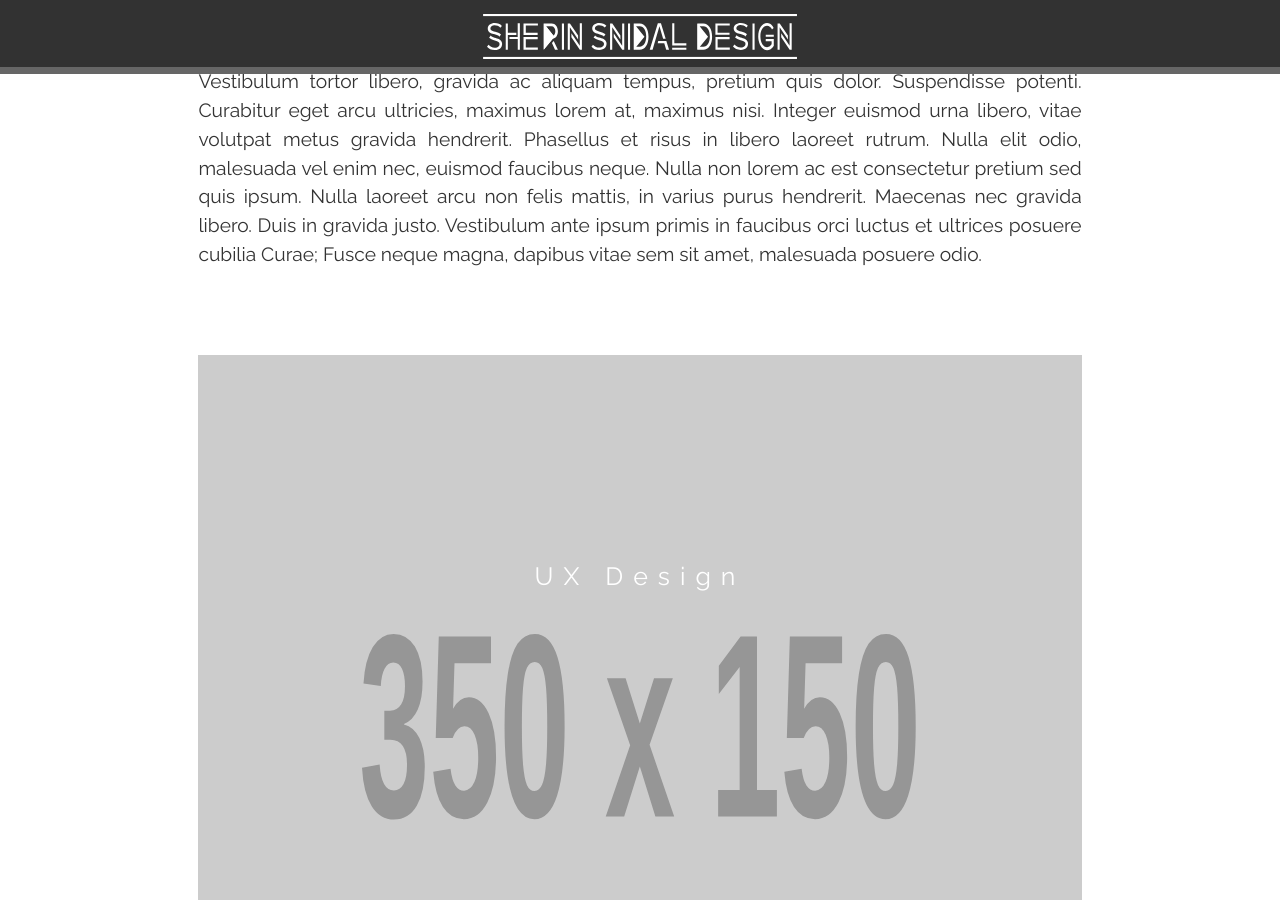
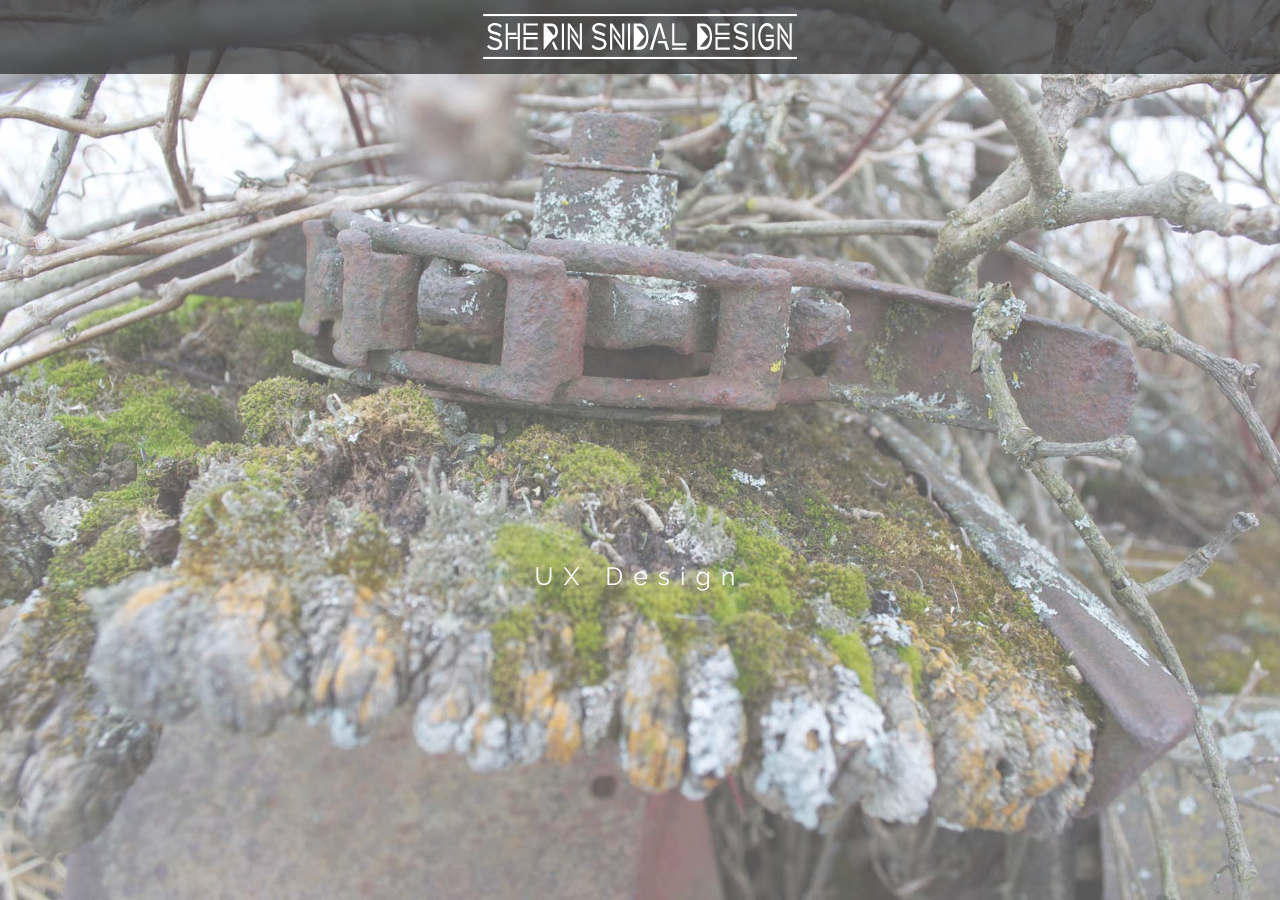
Before and after one commit to tessasherinsnidal/sherinsnidaldesign.ca, a Jekyll site: the page built from gendersafe.html, in a window 1280 px wide and 900 px high. Built offline with Jekyll 4.4.1, drawn with Linux system fonts in a browser that asks for light colours; some of the changed text lies outside the part shown.

Commit message:
more stuffs

```diff
--- a/css/nav-footer.css
+++ b/css/nav-footer.css
@@ -83,7 +83,7 @@
   width: 100%;
 }
 
-.bgimg-1, .bgimg-2, .bgimg-3, .bgimg-cap, .bgimg-cap {
+.bgimg-2, .bgimg-3, .bgimg-4, .bgimg-5, .bgimg-6, .bgimg-7, .bgimg-8, .bgimg-9 {
   position: relative;
   opacity: 0.65;
   background-attachment: fixed;
@@ -92,27 +92,62 @@
   background-size: cover;
 }
 
-.bgimg-cap {
-  background-image: url("{{site.baseurl}}/images/cap.jpg");
+.bgimg-1 {
+  position: relative;
+  opacity: 1;
+  background-attachment: fixed;
+  background-position: center;
+  background-repeat: no-repeat;
+  background-size: cover;
+}
+
+.bgimg-1 {
+  background-image: url("{{site.baseurl}}/images/main.jpg");
   min-height: 100vh;
 }
 
-.bgimg-dead {
-  background-image: url("{{site.baseurl}}/images/dead.jpg");
+.bgimg-1-2 {
+  background-image: url("{{site.baseurl}}/images/main.jpg");
+  min-height: 100vh;
+  opacity: 0.65;
+}
+
+.bgimg-2 {
+  background-image: url("{{site.baseurl}}/images/harvester.jpg");
   min-height: 100vh;
 }
 
-.bgimg-1 {
+.bgimg-3 {
   background-image: url("{{site.baseurl}}/images/test.jpg");
   min-height: 100vh;
 }
 
-.bgimg-2 {
+.bgimg-4 {
   background-image: url("{{site.baseurl}}/images/test.jpg");
   min-height: 100vh;
 }
 
-.bgimg-3 {
+.bgimg-5 {
+  background-image: url("{{site.baseurl}}/images/test.jpg");
+  min-height: 100vh;
+}
+
+.bgimg-6 {
+  background-image: url("{{site.baseurl}}/images/test.jpg");
+  min-height: 100vh;
+}
+
+.bgimg-7 {
+  background-image: url("{{site.baseurl}}/images/test.jpg");
+  min-height: 100vh;
+}
+
+.bgimg-8 {
+  background-image: url("{{site.baseurl}}/images/test.jpg");
+  min-height: 100vh;
+}
+
+.bgimg-9 {
   background-image: url("{{site.baseurl}}/images/test.jpg");
   min-height: 100vh;
 }
--- a/gendersafe.html
+++ b/gendersafe.html
@@ -4,15 +4,7 @@
 title: GenderSafe · UX Design · Sherin Snidal Design
 cssName: case-study
 content: Case Study of a UX app called "GenderSafe" and
+about: GenderSafe is a local network that enables women in the workplace to get their issues out anonymously. It is designed for women facing gender inequality and harassment in their professional workplace, whether it be physical, verbal, and/or environmental. Working women need access to unbiased aids, because they are afraid to talk.
+img: 6
+link: gender
 ---
-
-    <p class="wrapper gutter-2">
-      Vestibulum tortor libero, gravida ac aliquam tempus, pretium quis dolor. Suspendisse potenti. Curabitur eget arcu ultricies, maximus lorem at, maximus nisi. Integer euismod urna libero, vitae volutpat metus gravida hendrerit. Phasellus et risus in libero laoreet rutrum. Nulla elit odio, malesuada vel enim nec, euismod faucibus neque. Nulla non lorem ac est consectetur pretium sed quis ipsum. Nulla laoreet arcu non felis mattis, in varius purus hendrerit. Maecenas nec gravida libero. Duis in gravida justo. Vestibulum ante ipsum primis in faucibus orci luctus et ultrices posuere cubilia Curae; Fusce neque magna, dapibus vitae sem sit amet, malesuada posuere odio.
-    </p>
-    <h3></h3>
-    <div class="wrapper gutter-2 pad-b-2">
-      <img class="img-flex pad-t-2 pad-b-2" src="http://via.placeholder.com/350x150" alt="">
-      <img class="img-flex pad-t-2 pad-b-2" src="http://via.placeholder.com/350x150" alt="">
-      <img class="img-flex pad-t-2 pad-b-2" src="http://via.placeholder.com/350x150" alt="">
-      <img class="img-flex pad-t-2 pad-b-2" src="http://via.placeholder.com/350x150" alt="">
-    </div>
--- a/index.html
+++ b/index.html
@@ -17,13 +17,13 @@
   </div>
 </div>
 
-<div class="info">
+<div class="bgimg-1">
+  <div class="info wrapper">
     <div class="">
       <h2 class="title">About Me</h2>
       <p class="about">{{page.about}}</p>
     </div>
   </div>
-
   <div class="grid text-center pad-t-2 pad-b-2 wrapper">
     <div class="unit [ xs-1 m-1-3 ] inline-block gutter">
       <a href="#illustration">
@@ -42,6 +42,7 @@
         <svg xmlns="http://www.w3.org/2000/svg" width="150" height="150" viewBox="0 0 256 256"><defs><style>.a{fill:#e2e2e2;}.b{fill:#666;}.c{fill:none;stroke:#666;stroke-miterlimit:10;stroke-width:4px;}</style></defs><title>placeholder</title><path class="a" d="M128 253a125 125 0 1 1 125-125 125.1 125.1 0 0 1-125 125z"/><path class="b" d="M128 5a123 123 0 0 1 87 210 123 123 0 1 1-174-174 122.2 122.2 0 0 1 87-36m0-4a127 127 0 1 0 127 127 127 127 0 0 0-127-127z"/><path class="c" d="M40 41l177.3 177.3M215.3 40.7l-174.8 174.8"/></svg>
         <h3>Branding</h3>
       </a>
+    </div>
   </div>
 </div>
 
```
Also changed, not shown: css/theme.css (+10 -1 lines), guy-ritchie.html (+3 -11 lines), images/main.jpg. Lines whose indentation alone changed are shown as unchanged.
